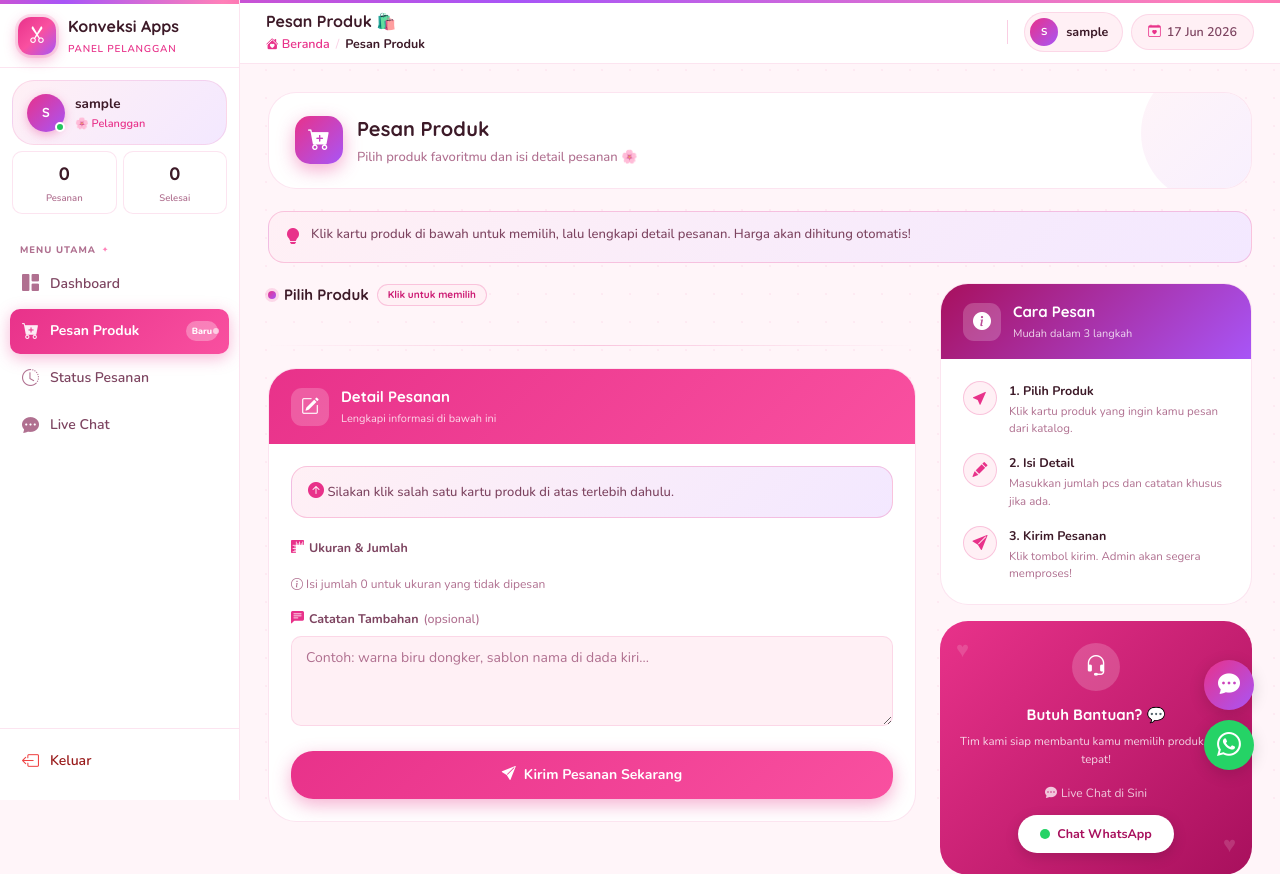
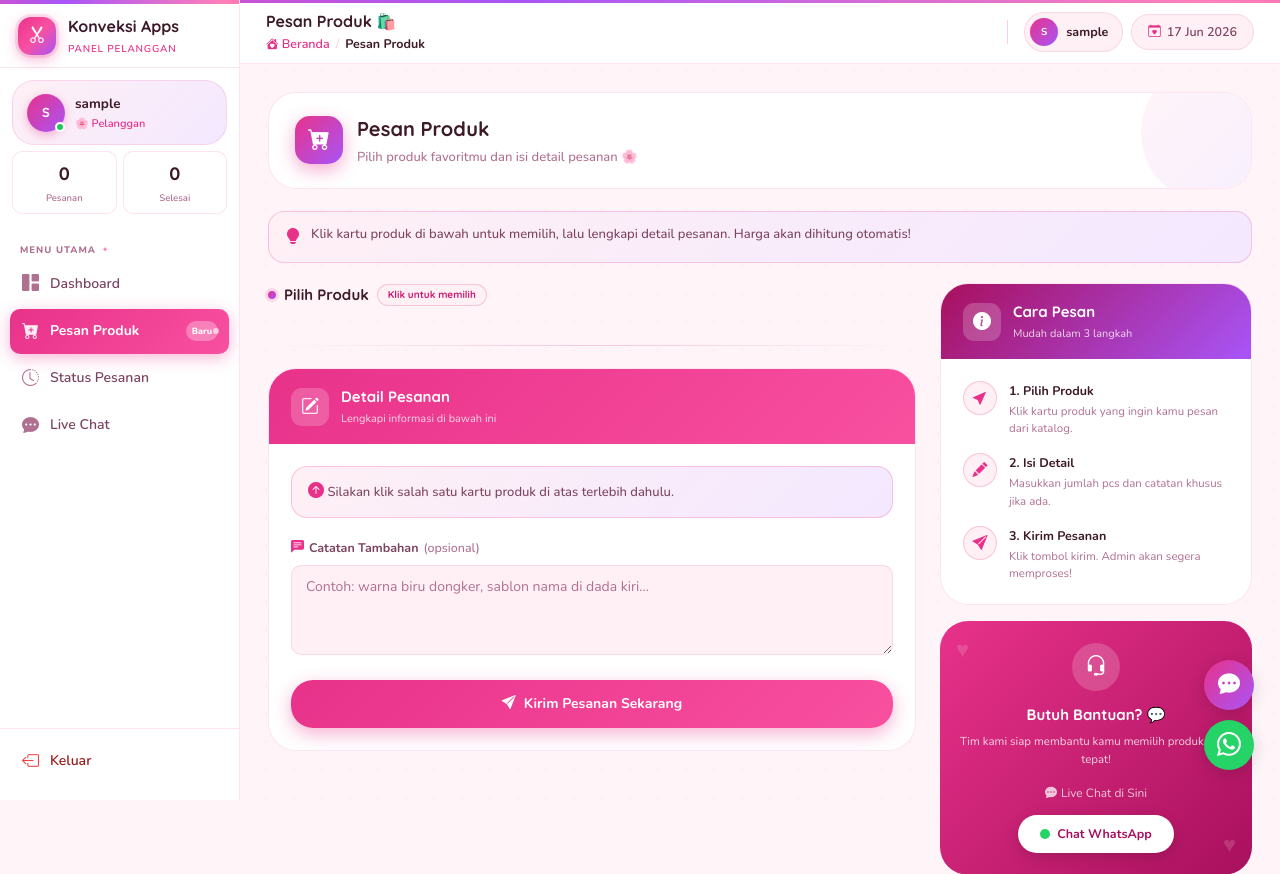
Before and after one commit to PutriAmanda16/konveksi-komwan, a PHP site: page /pelanggan/pesan.php in a window 1280 px wide. Shown: the top 874 px of the page. Run offline with PHP 8.4, Linux system fonts and the light colour scheme; the visitor is signed in with stand-in values (Sample User, id 1); data that the repository does not hold is empty.

Commit message:
fix: ukuran & jumlah muncul setelah produk dipilih

```diff
--- a/pelanggan/pesan.php
+++ b/pelanggan/pesan.php
@@ -389,8 +389,7 @@ body::before{content:'';position:fixed;inset:0;background-image:radial-gradient(
                             <span>Silakan klik salah satu kartu produk di atas terlebih dahulu.</span>
                         </div>
 
-                        <div style="margin-bottom:14px" id="ukuranSection">
-                            <label class="form-lbl"><i class="bi bi-rulers"></i> Ukuran & Jumlah</label>
+                            <div style="margin-bottom:14px;display:none" id="ukuranSection">                            <label class="form-lbl"><i class="bi bi-rulers"></i> Ukuran & Jumlah</label>
                             <div id="ukuranContainer" style="display:flex;flex-direction:column;gap:8px"></div>
                             <input type="hidden" name="ukuran_data" id="input_ukuran_data">
                             <input type="hidden" name="jumlah" id="input_jumlah" value="1">
@@ -508,6 +507,7 @@ function pilihProduk(id, nama, harga, bahan, ukuran) {
     document.getElementById('selectedInfo').style.display    = 'block';
     document.getElementById('noSelectWarning').style.display = 'none';
     document.getElementById('summaryBox').style.display      = 'block';
+    document.getElementById('ukuranSection').style.display = 'block';
 
     renderUkuranRows();
 }
```
